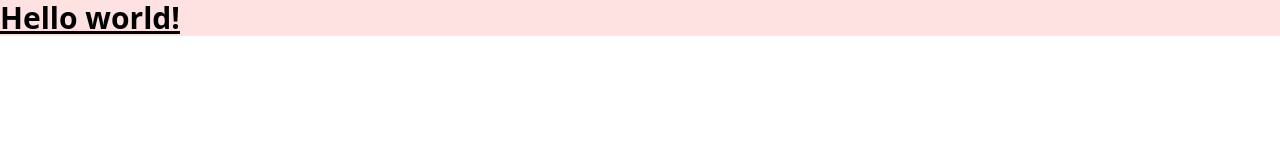
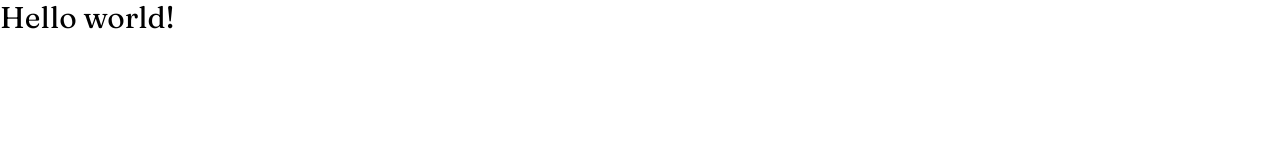
Before and after one commit to lordever/tailwind-sandbox, a website: page index.html in a window 1280 px wide. Drawn offline with Linux system fonts and the light colour scheme.

```diff
--- a/index.html
+++ b/index.html
@@ -6,10 +6,15 @@
           content="width=device-width, user-scalable=no, initial-scale=1.0, maximum-scale=1.0, minimum-scale=1.0">
     <meta http-equiv="X-UA-Compatible" content="ie=edge">
     <link rel="stylesheet" href="./css/style.css">
-    <title>Tailwind</title>
+
+    <link rel="preconnect" href="https://fonts.googleapis.com">
+    <link rel="preconnect" href="https://fonts.gstatic.com" crossorigin>
+    <link href="https://fonts.googleapis.com/css2?family=Fraunces:ital,opsz,wght@0,9..144,100..900;1,9..144,100..900&family=Montserrat:ital,wght@0,100..900;1,100..900&display=swap" rel="stylesheet">
+
+    <title>Product preview card component</title>
 </head>
 <body>
-<h1 class="text-3xl font-bold underline bg-red-100">
+<h1 class="text-3xl font-fraunces">
     Hello world!
 </h1>
 </body>
--- a/tailwind.config.js
+++ b/tailwind.config.js
@@ -1,8 +1,20 @@
 /** @type {import('tailwindcss').Config} */
 module.exports = {
-  content: ["./*html"],
-  theme: {
-    extend: {},
-  },
-  plugins: [],
+    content: ["./*html"],
+    theme: {
+        extend: {
+            fontFamily: {
+                sans: ['Montserrat', 'sans-serif'],
+                fraunces: ['Fraunces']
+            },
+            fontSize: {
+                'text-preset-1': ['32px', {lineHeight: '100%', letterSpacing: '0px'}],
+                'text-preset-2': ['14px', {lineHeight: '110%', letterSpacing: '0px'}],
+                'text-preset-3': ['14px', {lineHeight: '160%', letterSpacing: '0px'}],
+                'text-preset-4': ['12px', {lineHeight: '120%', letterSpacing: '5px'}],
+                'text-preset-5': ['13px', {lineHeight: '120%', letterSpacing: '0px'}],
+            }
+        },
+    },
+    plugins: [],
 }
```
Also changed, not shown: css/style.css, images/favicon-32x32.png (added), images/icon-cart.svg (added), images/image-product-desktop.jpg (added), images/image-product-mobile.jpg (added).
